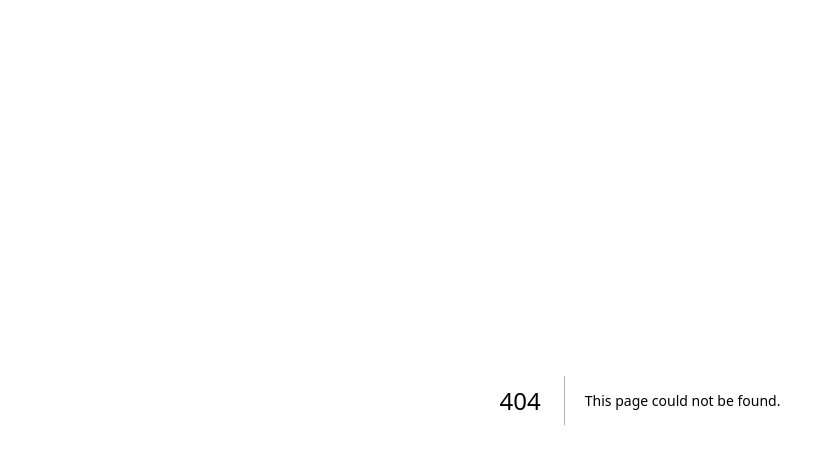
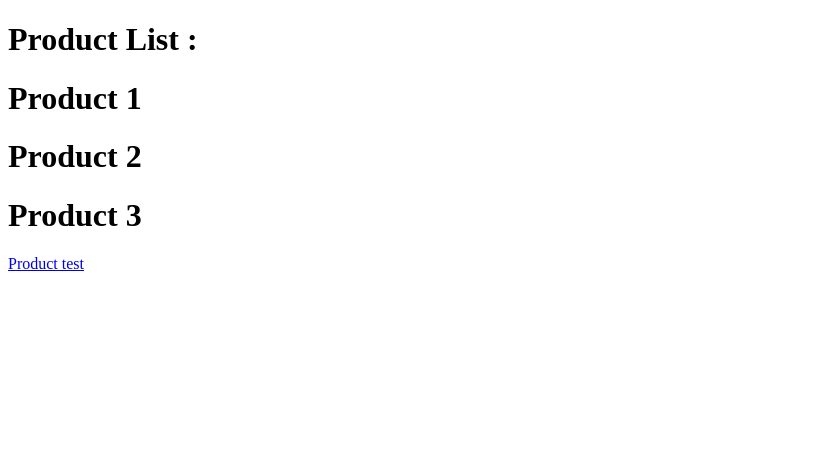
Before and after one commit to Fabs-Kun/routing-demo, a Next.js app: page /products in a window 1280 px wide. Before the commit this address had no page. Shown: the top 464 px of the page, without its empty margins (0-835 px from the left). Built offline with nearby package versions, Linux system fonts and the light colour scheme.

Commit message:
Adding Products Pages.

```diff
--- /dev/null
+++ b/src/app/products/[id]/page.tsx
@@ -0,0 +1,3 @@
+export default function productDetails({params}: {params : {id : string}}){
+    return <h1>Details About Product {params.id}</h1>
+}
--- /dev/null
+++ b/src/app/products/page.tsx
@@ -0,0 +1,11 @@
+export default function productList(){
+    return(
+        <>
+            <h1>Product List :</h1>
+            <h1>Product 1</h1>
+            <h1>Product 2</h1>
+            <h1>Product 3</h1>
+            <a href="products/test">Product test</a>
+        </>
+    )
+}
```
